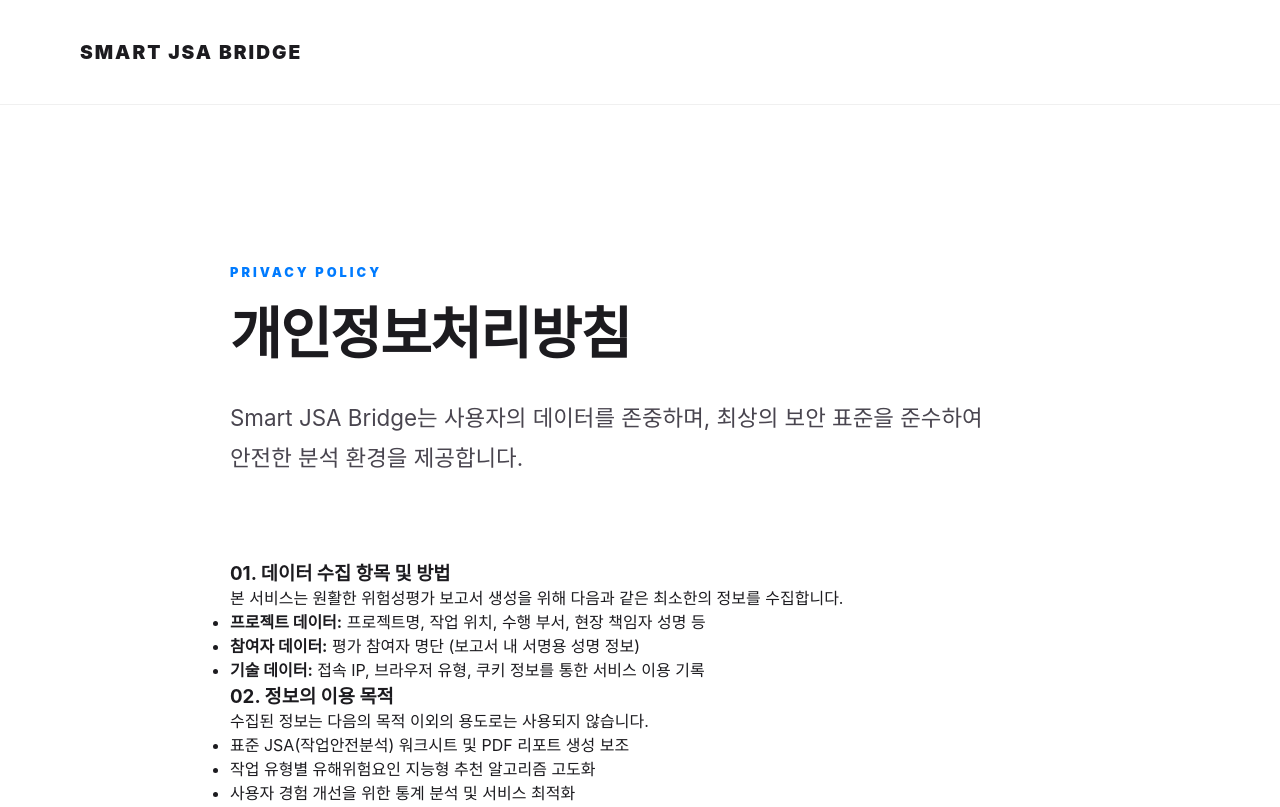
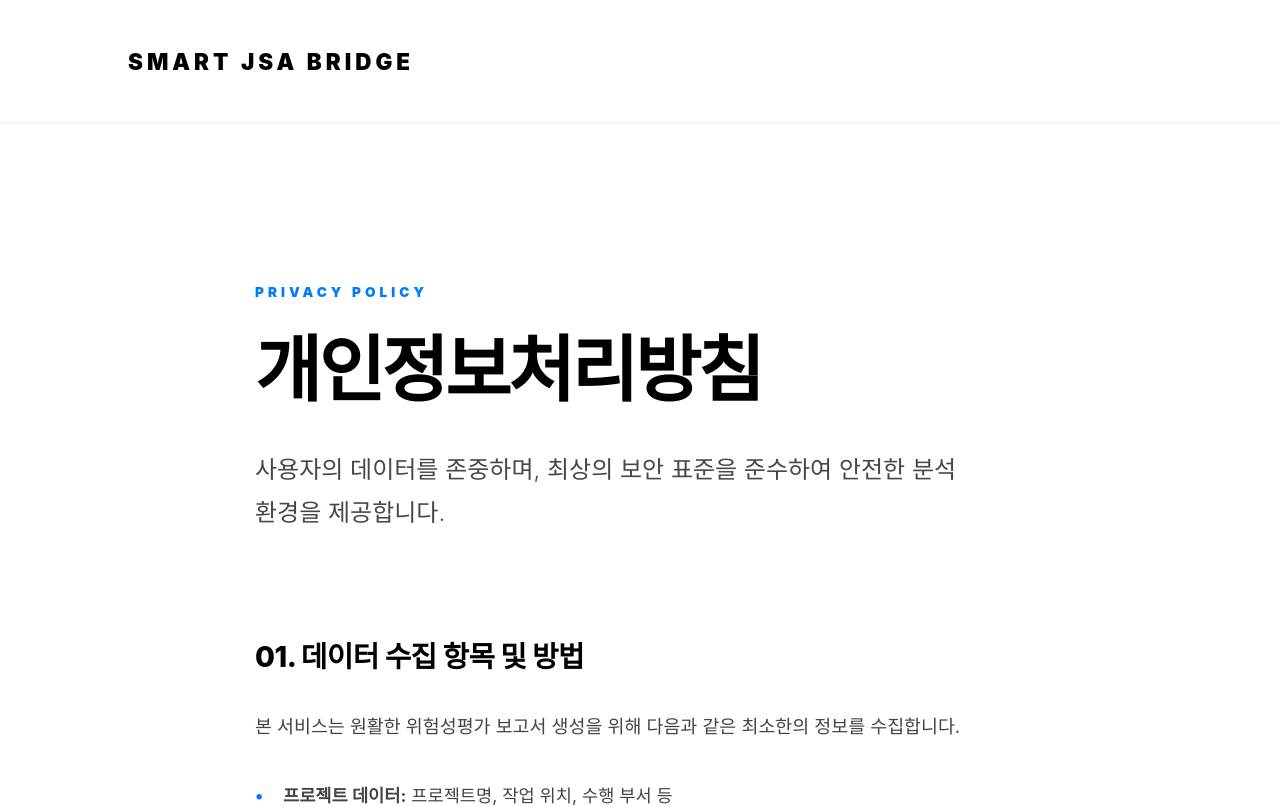
Before and after one commit to hanghanghu716-dotcom/smart-jsa-bridge, a React (Vite) app: page /privacy in a window 1280 px wide. Shown: the top 807 px of the page. Built offline with nearby package versions, Linux system fonts and the light colour scheme; a web font is replaced by a local one.

Commit message:
Add files via upload

```diff
--- a/src/pages/About.jsx
+++ b/src/pages/About.jsx
@@ -1,30 +1,32 @@
-import { Link, useNavigate } from 'react-router-dom';
+import { useNavigate } from 'react-router-dom';
 
 export default function About() {
   const navigate = useNavigate();
 
   return (
     <div style={styles.wrapper}>
-      <header style={styles.header}><h1 style={styles.logo} onClick={() => navigate('/')}>Smart JSA Bridge</h1></header>
+      <header style={styles.header}>
+        <h1 style={styles.logo} onClick={() => navigate('/')}>Smart JSA Bridge</h1>
+      </header>
 
       <section style={styles.contentSection}>
         <div style={styles.container}>
           <span style={styles.tag}>ABOUT US</span>
           <h2 style={styles.heading}>데이터로 잇는 안전,<br />사람을 지키는 기술</h2>
-          <p style={styles.subHeading}>Smart JSA Bridge는 현장의 경험과 지능형 데이터를 연결하여 무재해 사업장의 미래를 설계합니다.</p>
+          <p style={styles.subHeading}>현장의 경험과 지능형 데이터를 연결하여 무재해 사업장의 미래를 설계합니다.</p>
 
-          <div style={styles.article}>
-            <h3>Bridging the Safety Gap</h3>
-            <p>산업 현장의 안전은 단순한 기록이 아닌, 치열한 분석과 예방에서 시작됩니다. Smart JSA Bridge는 관리자가 행정적인 번거로움에서 벗어나, <strong>본질적인 위험을 발굴하고 제거하는 데 집중할 수 있도록 돕는 기술적 교량(Bridge)</strong>이 되고자 합니다.</p>
+          <div style={styles.articleSection}>
+            <h3 style={styles.articleH3}>Bridging the Safety Gap</h3>
+            <p style={styles.articleP}>산업 현장의 안전은 단순한 기록이 아닌, 치열한 분석과 예방에서 시작됩니다. Smart JSA Bridge는 관리자가 행정적인 번거로움에서 벗어나, <strong>본질적인 위험을 발굴하고 제거하는 데 집중할 수 있도록 돕는 기술적 교량(Bridge)</strong>이 되고자 합니다.</p>
 
-            <h3>Core Intelligence</h3>
-            <p>우리는 화기, 고소, 밀폐 등 고위험 공정의 수많은 시나리오를 분석하여 유의미한 안전 지표를 제공합니다. 지능형 검색 엔진은 사용자가 입력한 단 한 줄의 작업 내용에서도 숨겨진 위험의 실마리를 찾아내며, 이를 통해 현장의 안전 사각지대를 최소화합니다.</p>
+            <h3 style={styles.articleH3}>Core Intelligence</h3>
+            <p style={styles.articleP}>우리는 화기, 고소, 밀폐 등 고위험 공정의 시나리오를 분석하여 유의미한 안전 지표를 제공합니다. 지능형 검색 엔진은 사용자가 입력한 단 한 줄의 작업 내용에서도 숨겨진 위험의 실마리를 찾아내며, 이를 통해 현장의 안전 사각지대를 최소화합니다.</p>
 
-            <h3>Safety Partnership</h3>
-            <p>기술은 사람을 보조할 때 가장 큰 가치를 갖습니다. Smart JSA Bridge는 단순한 자동화 툴이 아닌, 관리자의 전문적인 판단을 지원하는 <strong>지능형 파트너</strong>로서 안전 문화를 선도하겠습니다.</p>
+            <h3 style={styles.articleH3}>Safety Partnership</h3>
+            <p style={styles.articleP}>기술은 사람을 보조할 때 가장 큰 가치를 갖습니다. Smart JSA Bridge는 단순한 자동화 툴이 아닌, 관리자의 전문적인 판단을 지원하는 <strong>지능형 파트너</strong>로서 안전 문화를 선도하겠습니다.</p>
           </div>
 
-          <div style={styles.imageSection}>
+          <div style={styles.heroImgContainer}>
              <div style={{...styles.heroImg, backgroundImage: 'url(/images/image6.jpg)'}} />
           </div>
         </div>
@@ -36,18 +38,42 @@ export default function About() {
 }
 
 const styles = {
+  /* 레이아웃 */
   wrapper: { backgroundColor: '#fff', color: '#1c1b1f', minHeight: '100vh', display: 'flex', flexDirection: 'column' },
-  header: { padding: '2.5rem 5rem', borderBottom: '1px solid #f0f0f0' },
-  logo: { fontSize: '1.2rem', fontWeight: '900', letterSpacing: '2px', textTransform: 'uppercase', cursor: 'pointer' },
+  header: { padding: '3rem 10%', borderBottom: '1px solid #f2f2f2' },
+  logo: { fontSize: '1.4rem', fontWeight: '900', letterSpacing: '4px', textTransform: 'uppercase', color: '#000', cursor: 'pointer' },
+
+  /* 콘텐츠 섹션 (수직 공간 대폭 확보) */
   contentSection: { padding: '160px 0', flex: 1 },
-  container: { maxWidth: '900px', margin: '0 auto', padding: '0 40px' },
-  tag: { color: '#007bff', fontWeight: '900', fontSize: '0.8rem', letterSpacing: '3px', marginBottom: '24px', display: 'block' },
-  heading: { fontSize: '3.5rem', fontWeight: '900', marginBottom: '32px', letterSpacing: '-1.5px', lineHeight: '1.1', wordBreak: 'keep-all' },
-  subHeading: { fontSize: '1.4rem', lineHeight: '1.8', color: '#49454f', marginBottom: '80px', wordBreak: 'keep-all' },
-  article: { marginBottom: '100px' },
-  // 텍스트 블록의 조잡함을 방지하기 위해 여유로운 줄간격(2.0) 적용
-  articleP: { fontSize: '1.1rem', lineHeight: '2.0', color: '#444', marginBottom: '32px', wordBreak: 'keep-all' },
-  articleH3: { fontSize: '1.6rem', fontWeight: '800', marginTop: '60px', marginBottom: '24px' },
-  heroImg: { width: '100%', height: '500px', backgroundSize: 'cover', backgroundPosition: 'center', borderRadius: '24px', marginTop: '60px' },
-  footer: { padding: '80px 0', backgroundColor: '#1c1b1f', color: '#888', textAlign: 'center', fontSize: '0.9rem' }
+  container: { maxWidth: '850px', margin: '0 auto', padding: '0 40px' },
+
+  /* 타이포그래피 (NEOM 스타일 볼드 & 라지 폰트) */
+  tag: { color: '#007bff', fontWeight: '900', fontSize: '0.85rem', letterSpacing: '4px', textTransform: 'uppercase', marginBottom: '32px', display: 'block' },
+  heading: { fontSize: '4.5rem', fontWeight: '900', marginBottom: '40px', letterSpacing: '-3px', lineHeight: '1.05', wordBreak: 'keep-all', color: '#000' },
+  subHeading: { fontSize: '1.5rem', lineHeight: '1.8', color: '#49454f', marginBottom: '100px', fontWeight: '300', wordBreak: 'keep-all' },
+
+  /* 아티클 본문 (조잡함을 제거하는 여백 설계) */
+  articleSection: { marginBottom: '120px' },
+  articleH3: { fontSize: '1.8rem', fontWeight: '800', marginTop: '80px', marginBottom: '32px', color: '#000', letterSpacing: '-0.5px' },
+  articleP: { fontSize: '1.15rem', lineHeight: '2.1', color: '#444', marginBottom: '32px', wordBreak: 'keep-all' },
+
+  /* 리스트 스타일 (불렛 간 간격 대폭 확장) */
+  listWrapper: { paddingLeft: '0', marginBottom: '48px', listStyleType: 'none' },
+  listItem: {
+    position: 'relative',
+    fontSize: '1.1rem',
+    lineHeight: '2.0',
+    color: '#444',
+    marginBottom: '24px',
+    wordBreak: 'keep-all',
+    paddingLeft: '28px'
+  },
+  listBullet: { position: 'absolute', left: 0, color: '#007bff', fontWeight: 'bold' },
+
+  /* 시각 요소 */
+  heroImgContainer: { marginTop: '80px' },
+  heroImg: { width: '100%', height: '550px', backgroundSize: 'cover', backgroundPosition: 'center', borderRadius: '32px', boxShadow: '0 40px 80px rgba(0,0,0,0.05)' },
+
+  /* 푸터 */
+  footer: { padding: '100px 0', backgroundColor: '#1c1b1f', color: '#777', textAlign: 'center', fontSize: '0.9rem', letterSpacing: '1px' }
 };
--- a/src/pages/Privacy.jsx
+++ b/src/pages/Privacy.jsx
@@ -1,40 +1,42 @@
-import { Link, useNavigate } from 'react-router-dom';
+import { useNavigate } from 'react-router-dom';
 
 export default function Privacy() {
   const navigate = useNavigate();
 
   return (
     <div style={styles.wrapper}>
-      <header style={styles.header}><h1 style={styles.logo} onClick={() => navigate('/')}>Smart JSA Bridge</h1></header>
+      <header style={styles.header}>
+        <h1 style={styles.logo} onClick={() => navigate('/')}>Smart JSA Bridge</h1>
+      </header>
 
       <section style={styles.contentSection}>
         <div style={styles.container}>
           <span style={styles.tag}>PRIVACY POLICY</span>
           <h2 style={styles.heading}>개인정보처리방침</h2>
-          <p style={styles.subHeading}>Smart JSA Bridge는 사용자의 데이터를 존중하며, 최상의 보안 표준을 준수하여 안전한 분석 환경을 제공합니다.</p>
+          <p style={styles.subHeading}>사용자의 데이터를 존중하며, 최상의 보안 표준을 준수하여 안전한 분석 환경을 제공합니다.</p>
 
-          <div style={styles.article}>
-            <h3>01. 데이터 수집 항목 및 방법</h3>
-            <p>본 서비스는 원활한 위험성평가 보고서 생성을 위해 다음과 같은 최소한의 정보를 수집합니다.</p>
-            <ul>
-              <li><strong>프로젝트 데이터:</strong> 프로젝트명, 작업 위치, 수행 부서, 현장 책임자 성명 등</li>
-              <li><strong>참여자 데이터:</strong> 평가 참여자 명단 (보고서 내 서명용 성명 정보)</li>
-              <li><strong>기술 데이터:</strong> 접속 IP, 브라우저 유형, 쿠키 정보를 통한 서비스 이용 기록</li>
+          <div style={styles.articleSection}>
+            <h3 style={styles.articleH3}>01. 데이터 수집 항목 및 방법</h3>
+            <p style={styles.articleP}>본 서비스는 원활한 위험성평가 보고서 생성을 위해 다음과 같은 최소한의 정보를 수집합니다.</p>
+            <ul style={styles.listWrapper}>
+              <li style={styles.listItem}><span style={styles.listBullet}>•</span> <strong>프로젝트 데이터:</strong> 프로젝트명, 작업 위치, 수행 부서 등</li>
+              <li style={styles.listItem}><span style={styles.listBullet}>•</span> <strong>참여자 데이터:</strong> 평가 참여자 명단 (보고서 내 서명용 성명 정보)</li>
+              <li style={styles.listItem}><span style={styles.listBullet}>•</span> <strong>기술 데이터:</strong> 접속 IP, 브라우저 유형, 쿠키 정보를 통한 서비스 이용 기록</li>
             </ul>
 
-            <h3>02. 정보의 이용 목적</h3>
-            <p>수집된 정보는 다음의 목적 이외의 용도로는 사용되지 않습니다.</p>
-            <ul>
-              <li>표준 JSA(작업안전분석) 워크시트 및 PDF 리포트 생성 보조</li>
-              <li>작업 유형별 유해위험요인 지능형 추천 알고리즘 고도화</li>
-              <li>사용자 경험 개선을 위한 통계 분석 및 서비스 최적화</li>
+            <h3 style={styles.articleH3}>02. 정보의 이용 목적</h3>
+            <p style={styles.articleP}>수집된 정보는 다음의 목적 이외의 용도로는 사용되지 않습니다.</p>
+            <ul style={styles.listWrapper}>
+              <li style={styles.listItem}><span style={styles.listBullet}>•</span> 표준 JSA 워크시트 및 PDF 리포트 생성 보조</li>
+              <li style={styles.listItem}><span style={styles.listBullet}>•</span> 작업 유형별 유해위험요인 지능형 추천 알고리즘 고도화</li>
+              <li style={styles.listItem}><span style={styles.listBullet}>•</span> 사용자 경험 개선을 위한 통계 분석 및 서비스 최적화</li>
             </ul>
 
-            <h3>03. 데이터 처리 및 보안</h3>
-            <p>사용자가 입력한 프로젝트 정보와 작업 상세 내용은 브라우저 세션 내에서 안전하게 처리되며, 리포트 생성 즉시 암호화 기술을 통해 관리됩니다. 본 서비스는 사용자의 명시적인 동의 없이 데이터를 제3자에게 판매하거나 마케팅 용도로 공유하지 않습니다.</p>
+            <h3 style={styles.articleH3}>03. 데이터 처리 및 보안</h3>
+            <p style={styles.articleP}>사용자가 입력한 프로젝트 정보와 작업 상세 내용은 브라우저 세션 내에서 안전하게 처리되며, 리포트 생성 즉시 암호화 기술을 통해 관리됩니다. 본 서비스는 사용자의 명시적인 동의 없이 데이터를 제3자에게 판매하거나 마케팅 용도로 공유하지 않습니다.</p>
 
-            <h3>04. 이용자의 권리 및 의무</h3>
-            <p>이용자는 언제든지 자신의 데이터를 수정하거나 삭제할 수 있는 권리가 있습니다. 단, 생성된 보고서 내의 정보 정확성에 대한 책임은 입력 주체인 이용자에게 있습니다.</p>
+            <h3 style={styles.articleH3}>04. 이용자의 권리 및 의무</h3>
+            <p style={styles.articleP}>이용자는 언제든지 자신의 데이터를 수정하거나 삭제할 수 있는 권리가 있습니다. 단, 생성된 보고서 내의 정보 정확성에 대한 책임은 입력 주체인 이용자에게 있습니다.</p>
           </div>
         </div>
       </section>
@@ -44,21 +46,43 @@ export default function Privacy() {
   );
 }
 
+const styles = {
+  /* 레이아웃 */
+  wrapper: { backgroundColor: '#fff', color: '#1c1b1f', minHeight: '100vh', display: 'flex', flexDirection: 'column' },
+  header: { padding: '3rem 10%', borderBottom: '1px solid #f2f2f2' },
+  logo: { fontSize: '1.4rem', fontWeight: '900', letterSpacing: '4px', textTransform: 'uppercase', color: '#000', cursor: 'pointer' },
 
-const styles = {
-  wrapper: { backgroundColor: '#fff', color: '#1c1b1f', minHeight: '100vh', display: 'flex', flexDirection: 'column' },
-  header: { padding: '2.5rem 5rem', borderBottom: '1px solid #f0f0f0' },
-  logo: { fontSize: '1.2rem', fontWeight: '900', letterSpacing: '2px', textTransform: 'uppercase', cursor: 'pointer' },
+  /* 콘텐츠 섹션 (수직 공간 대폭 확보) */
   contentSection: { padding: '160px 0', flex: 1 },
-  container: { maxWidth: '900px', margin: '0 auto', padding: '0 40px' },
-  tag: { color: '#007bff', fontWeight: '900', fontSize: '0.8rem', letterSpacing: '3px', marginBottom: '24px', display: 'block' },
-  heading: { fontSize: '3.5rem', fontWeight: '900', marginBottom: '32px', letterSpacing: '-1.5px', lineHeight: '1.1', wordBreak: 'keep-all' },
-  subHeading: { fontSize: '1.4rem', lineHeight: '1.8', color: '#49454f', marginBottom: '80px', wordBreak: 'keep-all' },
-  article: { marginBottom: '100px' },
-  // 텍스트 블록의 조잡함을 방지하기 위해 여유로운 줄간격(2.0) 적용
-  articleP: { fontSize: '1.1rem', lineHeight: '2.0', color: '#444', marginBottom: '32px', wordBreak: 'keep-all' },
-  articleH3: { fontSize: '1.6rem', fontWeight: '800', marginTop: '60px', marginBottom: '24px' },
-  heroImg: { width: '100%', height: '500px', backgroundSize: 'cover', backgroundPosition: 'center', borderRadius: '24px', marginTop: '60px' },
-  footer: { padding: '80px 0', backgroundColor: '#1c1b1f', color: '#888', textAlign: 'center', fontSize: '0.9rem' }
+  container: { maxWidth: '850px', margin: '0 auto', padding: '0 40px' },
+
+  /* 타이포그래피 (NEOM 스타일 볼드 & 라지 폰트) */
+  tag: { color: '#007bff', fontWeight: '900', fontSize: '0.85rem', letterSpacing: '4px', textTransform: 'uppercase', marginBottom: '32px', display: 'block' },
+  heading: { fontSize: '4.5rem', fontWeight: '900', marginBottom: '40px', letterSpacing: '-3px', lineHeight: '1.05', wordBreak: 'keep-all', color: '#000' },
+  subHeading: { fontSize: '1.5rem', lineHeight: '1.8', color: '#49454f', marginBottom: '100px', fontWeight: '300', wordBreak: 'keep-all' },
+
+  /* 아티클 본문 (조잡함을 제거하는 여백 설계) */
+  articleSection: { marginBottom: '120px' },
+  articleH3: { fontSize: '1.8rem', fontWeight: '800', marginTop: '80px', marginBottom: '32px', color: '#000', letterSpacing: '-0.5px' },
+  articleP: { fontSize: '1.15rem', lineHeight: '2.1', color: '#444', marginBottom: '32px', wordBreak: 'keep-all' },
+
+  /* 리스트 스타일 (불렛 간 간격 대폭 확장) */
+  listWrapper: { paddingLeft: '0', marginBottom: '48px', listStyleType: 'none' },
+  listItem: {
+    position: 'relative',
+    fontSize: '1.1rem',
+    lineHeight: '2.0',
+    color: '#444',
+    marginBottom: '24px',
+    wordBreak: 'keep-all',
+    paddingLeft: '28px'
+  },
+  listBullet: { position: 'absolute', left: 0, color: '#007bff', fontWeight: 'bold' },
+
+  /* 시각 요소 */
+  heroImgContainer: { marginTop: '80px' },
+  heroImg: { width: '100%', height: '550px', backgroundSize: 'cover', backgroundPosition: 'center', borderRadius: '32px', boxShadow: '0 40px 80px rgba(0,0,0,0.05)' },
+
+  /* 푸터 */
+  footer: { padding: '100px 0', backgroundColor: '#1c1b1f', color: '#777', textAlign: 'center', fontSize: '0.9rem', letterSpacing: '1px' }
 };
-// 스타일 정의는 하단에 통합 기재
--- a/src/pages/Terms.jsx
+++ b/src/pages/Terms.jsx
@@ -1,11 +1,13 @@
-import { Link, useNavigate } from 'react-router-dom';
+import { useNavigate } from 'react-router-dom';
 
 export default function Terms() {
   const navigate = useNavigate();
 
   return (
     <div style={styles.wrapper}>
-      <header style={styles.header}><h1 style={styles.logo} onClick={() => navigate('/')}>Smart JSA Bridge</h1></header>
+      <header style={styles.header}>
+        <h1 style={styles.logo} onClick={() => navigate('/')}>Smart JSA Bridge</h1>
+      </header>
 
       <section style={styles.contentSection}>
         <div style={styles.container}>
@@ -13,22 +15,22 @@ export default function Terms() {
           <h2 style={styles.heading}>서비스 이용약관</h2>
           <p style={styles.subHeading}>Smart JSA Bridge 이용을 위해 반드시 확인해야 할 법적 권한과 책임 범위를 안내합니다.</p>
 
-          <div style={styles.article}>
-            <h3>제1조 (목적)</h3>
-            <p>본 약관은 Smart JSA Bridge(이하 '서비스')가 제공하는 산업 안전 분석 도구 및 데이터베이스의 이용 조건과 절차를 규정함을 목적으로 합니다.</p>
+          <div style={styles.articleSection}>
+            <h3 style={styles.articleH3}>제1조 (목적)</h3>
+            <p style={styles.articleP}>본 약관은 Smart JSA Bridge(이하 '서비스')가 제공하는 산업 안전 분석 도구 및 데이터베이스의 이용 조건과 절차를 규정함을 목적으로 합니다.</p>
 
-            <h3>제2조 (서비스의 본질 및 한계)</h3>
-            <p>본 서비스는 산업안전보건법 제36조에 따른 위험성평가 수립을 보조하는 <strong>'지능형 교육 및 편의 도구'</strong>입니다. 서비스에서 제안하는 유해위험요인 및 감소대책은 표준 지침을 기반으로 한 <strong>참고용 데이터</strong>이며, 현장의 모든 특수 환경을 대변하지 않습니다.</p>
+            <h3 style={styles.articleH3}>제2조 (서비스의 본질 및 한계)</h3>
+            <p style={styles.articleP}>본 서비스는 산업안전보건법 제36조에 따른 위험성평가 수립을 보조하는 <strong>'지능형 교육 및 편의 도구'</strong>입니다. 서비스에서 제안하는 유해위험요인 및 감소대책은 표준 지침을 기반으로 한 <strong>참고용 데이터</strong>이며, 현장의 모든 특수 환경을 대변하지 않습니다.</p>
 
-            <h3>제3조 (이용자의 의무와 법적 책임)</h3>
-            <p>이용자는 본 서비스가 제공한 추천 데이터를 바탕으로, 반드시 <strong>당사 사업장의 실제 작업 환경과 설비 상태를 반영하여 최종적인 편집 및 검토</strong>를 수행해야 합니다.</p>
-            <ul>
-              <li>이용자는 생성된 보고서의 무결성을 확인할 책임이 있습니다.</li>
-              <li>편집되지 않은 데이터의 사용으로 인해 발생하는 사고나 법적 분쟁에 대해 본 서비스는 일체의 책임을 지지 않습니다.</li>
+            <h3 style={styles.articleH3}>제3조 (이용자의 의무와 법적 책임)</h3>
+            <p style={styles.articleP}>이용자는 본 서비스가 제공한 추천 데이터를 바탕으로, 반드시 <strong>당사 사업장의 실제 작업 환경과 설비 상태를 반영하여 최종적인 편집 및 검토</strong>를 수행해야 합니다.</p>
+            <ul style={styles.listWrapper}>
+              <li style={styles.listItem}><span style={styles.listBullet}>•</span> 이용자는 생성된 보고서의 무결성을 확인할 책임이 있습니다.</li>
+              <li style={styles.listItem}><span style={styles.listBullet}>•</span> 편집되지 않은 데이터의 사용으로 인해 발생하는 사고나 법적 분쟁에 대해 본 서비스는 일체의 책임을 지지 않습니다.</li>
             </ul>
 
-            <h3>제4조 (지식재산권)</h3>
-            <p>서비스 내의 분석 알고리즘, 위험 데이터베이스 및 UI 디자인에 대한 권리는 Smart JSA Bridge와 창작자 yizuno에게 귀속됩니다.</p>
+            <h3 style={styles.articleH3}>제4조 (지식재산권)</h3>
+            <p style={styles.articleP}>서비스 내의 분석 알고리즘, 위험 데이터베이스 및 UI 디자인에 대한 권리는 Smart JSA Bridge와 창작자 yizuno에게 귀속됩니다.</p>
           </div>
         </div>
       </section>
@@ -39,18 +41,42 @@ export default function Terms() {
 }
 
 const styles = {
+  /* 레이아웃 */
   wrapper: { backgroundColor: '#fff', color: '#1c1b1f', minHeight: '100vh', display: 'flex', flexDirection: 'column' },
-  header: { padding: '2.5rem 5rem', borderBottom: '1px solid #f0f0f0' },
-  logo: { fontSize: '1.2rem', fontWeight: '900', letterSpacing: '2px', textTransform: 'uppercase', cursor: 'pointer' },
+  header: { padding: '3rem 10%', borderBottom: '1px solid #f2f2f2' },
+  logo: { fontSize: '1.4rem', fontWeight: '900', letterSpacing: '4px', textTransform: 'uppercase', color: '#000', cursor: 'pointer' },
+
+  /* 콘텐츠 섹션 (수직 공간 대폭 확보) */
   contentSection: { padding: '160px 0', flex: 1 },
-  container: { maxWidth: '900px', margin: '0 auto', padding: '0 40px' },
-  tag: { color: '#007bff', fontWeight: '900', fontSize: '0.8rem', letterSpacing: '3px', marginBottom: '24px', display: 'block' },
-  heading: { fontSize: '3.5rem', fontWeight: '900', marginBottom: '32px', letterSpacing: '-1.5px', lineHeight: '1.1', wordBreak: 'keep-all' },
-  subHeading: { fontSize: '1.4rem', lineHeight: '1.8', color: '#49454f', marginBottom: '80px', wordBreak: 'keep-all' },
-  article: { marginBottom: '100px' },
-  // 텍스트 블록의 조잡함을 방지하기 위해 여유로운 줄간격(2.0) 적용
-  articleP: { fontSize: '1.1rem', lineHeight: '2.0', color: '#444', marginBottom: '32px', wordBreak: 'keep-all' },
-  articleH3: { fontSize: '1.6rem', fontWeight: '800', marginTop: '60px', marginBottom: '24px' },
-  heroImg: { width: '100%', height: '500px', backgroundSize: 'cover', backgroundPosition: 'center', borderRadius: '24px', marginTop: '60px' },
-  footer: { padding: '80px 0', backgroundColor: '#1c1b1f', color: '#888', textAlign: 'center', fontSize: '0.9rem' }
+  container: { maxWidth: '850px', margin: '0 auto', padding: '0 40px' },
+
+  /* 타이포그래피 (NEOM 스타일 볼드 & 라지 폰트) */
+  tag: { color: '#007bff', fontWeight: '900', fontSize: '0.85rem', letterSpacing: '4px', textTransform: 'uppercase', marginBottom: '32px', display: 'block' },
+  heading: { fontSize: '4.5rem', fontWeight: '900', marginBottom: '40px', letterSpacing: '-3px', lineHeight: '1.05', wordBreak: 'keep-all', color: '#000' },
+  subHeading: { fontSize: '1.5rem', lineHeight: '1.8', color: '#49454f', marginBottom: '100px', fontWeight: '300', wordBreak: 'keep-all' },
+
+  /* 아티클 본문 (조잡함을 제거하는 여백 설계) */
+  articleSection: { marginBottom: '120px' },
+  articleH3: { fontSize: '1.8rem', fontWeight: '800', marginTop: '80px', marginBottom: '32px', color: '#000', letterSpacing: '-0.5px' },
+  articleP: { fontSize: '1.15rem', lineHeight: '2.1', color: '#444', marginBottom: '32px', wordBreak: 'keep-all' },
+
+  /* 리스트 스타일 (불렛 간 간격 대폭 확장) */
+  listWrapper: { paddingLeft: '0', marginBottom: '48px', listStyleType: 'none' },
+  listItem: {
+    position: 'relative',
+    fontSize: '1.1rem',
+    lineHeight: '2.0',
+    color: '#444',
+    marginBottom: '24px',
+    wordBreak: 'keep-all',
+    paddingLeft: '28px'
+  },
+  listBullet: { position: 'absolute', left: 0, color: '#007bff', fontWeight: 'bold' },
+
+  /* 시각 요소 */
+  heroImgContainer: { marginTop: '80px' },
+  heroImg: { width: '100%', height: '550px', backgroundSize: 'cover', backgroundPosition: 'center', borderRadius: '32px', boxShadow: '0 40px 80px rgba(0,0,0,0.05)' },
+
+  /* 푸터 */
+  footer: { padding: '100px 0', backgroundColor: '#1c1b1f', color: '#777', textAlign: 'center', fontSize: '0.9rem', letterSpacing: '1px' }
 };
```
